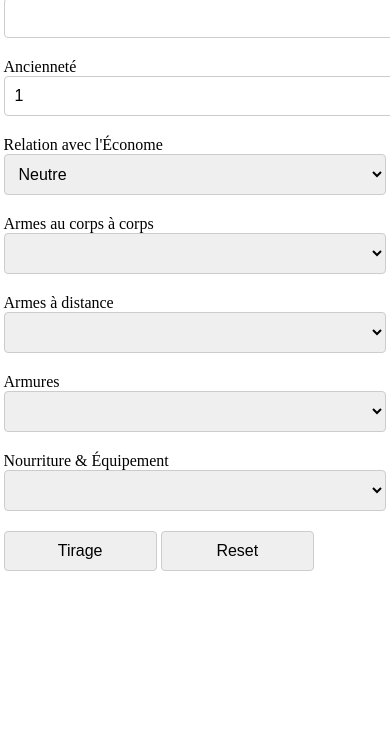
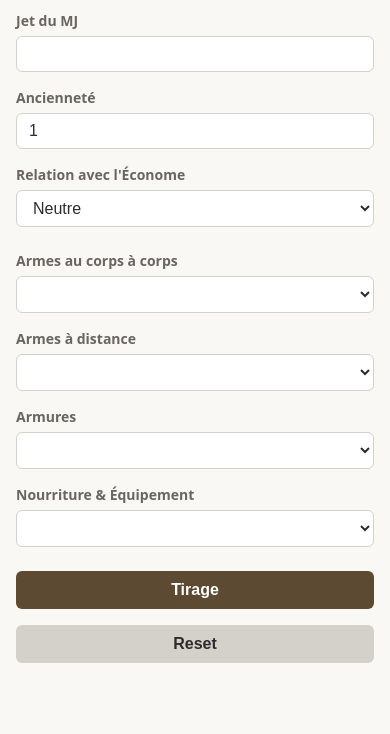
Before and after one commit to CorentinFelten/Donjon-et-Compagnie, a website with bundled scripts: page index.html in a window 390 px wide. Shown: the part 110-844 px from the top of the page. Built offline with nearby package versions, Linux system fonts and the light colour scheme.

Commit message:
Rewriting CSS with grid layout, custom properties and responsive design
CSS custom properties for theming, grid layout for params and dice selectors,
styled result cards with category headers, focus states for accessibility,
responsive breakpoint at 600px, removing dead table/th/td rules.

```diff
--- a/css/table.css
+++ b/css/table.css
@@ -1,80 +1,170 @@
-/* Set a maximum width for the page */
-body {
-  display: flex;
-  justify-content: center;
-  align-items: center;
-  flex-direction: column;
-  margin: 0;
+:root {
+    --bg: #faf8f5;
+    --text: #2c2c2c;
+    --text-muted: #6b6560;
+    --border: #d4d0ca;
+    --accent: #5c4a32;
+    --accent-hover: #4a3a28;
+    --input-bg: #fff;
+    --result-bg: #f0ece6;
+    --special-accent: #a37b2c;
+    --special-bg: #f5eedd;
+    --radius: 6px;
 }
 
-/* Style the page header */
-h1 {
-  font-size: 36px;
-  text-align: center;
+* {
+    box-sizing: border-box;
 }
 
-/* Style the input fields and select boxes */
+body {
+    font-family: system-ui, -apple-system, sans-serif;
+    background: var(--bg);
+    color: var(--text);
+    margin: 0;
+    padding: 2rem 1rem;
+    display: flex;
+    justify-content: center;
+}
+
+main {
+    max-width: 720px;
+    width: 100%;
+}
+
+h1 {
+    font-size: 1.75rem;
+    text-align: center;
+    margin-bottom: 2rem;
+}
+
+.params {
+    display: grid;
+    grid-template-columns: repeat(3, 1fr);
+    gap: 1rem;
+    margin-bottom: 1.5rem;
+}
+
+.dice-grid {
+    display: grid;
+    grid-template-columns: repeat(2, 1fr);
+    gap: 1rem;
+    margin-bottom: 1.5rem;
+}
+
+.field label {
+    display: block;
+    font-size: 0.875rem;
+    font-weight: 600;
+    margin-bottom: 0.375rem;
+    color: var(--text-muted);
+}
+
 input[type="number"],
 select {
-  padding: 10px;
-  font-size: 16px;
-  border: 1px solid #ccc;
-  border-radius: 4px;
-  margin-bottom: 20px;
-  width: 100%;
+    width: 100%;
+    padding: 0.5rem 0.75rem;
+    font-size: 1rem;
+    border: 1px solid var(--border);
+    border-radius: var(--radius);
+    background: var(--input-bg);
+    color: var(--text);
+}
+
+input:focus,
+select:focus {
+    outline: 2px solid var(--accent);
+    outline-offset: 1px;
+    border-color: var(--accent);
 }
 
 select option[value="null"] {
-  display: none;
+    display: none;
 }
 
-/* Style the content section */
-.content {
-  margin-top: 20px;
+.actions {
+    display: flex;
+    gap: 1rem;
+    justify-content: center;
+    margin-bottom: 2rem;
 }
 
-/* Style the buttons container */
-.button-container {
-  display: flex;
-  justify-content: space-between;
-  align-items: center;
-  width: 30%;
-  margin: 20px auto;
+button {
+    padding: 0.625rem 2rem;
+    font-size: 1rem;
+    font-weight: 600;
+    border: none;
+    border-radius: var(--radius);
+    cursor: pointer;
+    transition: background 0.15s;
 }
 
-/* Style the buttons */
-button {
-  padding: 10px;
-  font-size: 16px;
-  border: 1px solid #ccc;
-  border-radius: 4px;
-  margin-bottom: 20px;
-  display: inline-block;
-  width: 40%;
+#run {
+    background: var(--accent);
+    color: #fff;
 }
 
-/* Style the table */
-table {
-  border-collapse: collapse;
-  width: 100%;
-  margin-bottom: 20px;
+#run:hover {
+    background: var(--accent-hover);
 }
 
-th, td {
-  text-align: left;
-  padding: 8px;
-  border-bottom: 1px solid #ddd;
+#reset {
+    background: var(--border);
+    color: var(--text);
 }
 
-/* Style the legend */
-h2 {
-  font-size: 24px;
-  margin-bottom: 10px;
+#reset:hover {
+    background: #c4c0ba;
 }
 
-/* Style the tirage output */
-p#tirage {
-  font-size: 24px;
-  font-weight: bold;
-  white-space: pre-line;
+#result .error {
+    color: #a33;
+    font-weight: 600;
+    text-align: center;
 }
+
+.result-category {
+    padding: 0.75rem 1rem;
+    margin-bottom: 0.5rem;
+    background: var(--result-bg);
+    border-radius: var(--radius);
+    border-left: 3px solid var(--accent);
+}
+
+.result-category.special {
+    border-left-color: var(--special-accent);
+    background: var(--special-bg);
+}
+
+.result-category h3 {
+    font-size: 0.75rem;
+    text-transform: uppercase;
+    letter-spacing: 0.05em;
+    color: var(--text-muted);
+    margin: 0 0 0.25rem;
+}
+
+.result-category .item {
+    font-size: 1rem;
+    font-weight: 500;
+    margin: 0;
+}
+
+.result-category .item + .item {
+    margin-top: 0.125rem;
+}
+
+@media (max-width: 600px) {
+    .params,
+    .dice-grid {
+        grid-template-columns: 1fr;
+    }
+
+    .actions {
+        flex-direction: column;
+        align-items: stretch;
+    }
+
+    button {
+        width: 100%;
+    }
+}
```
